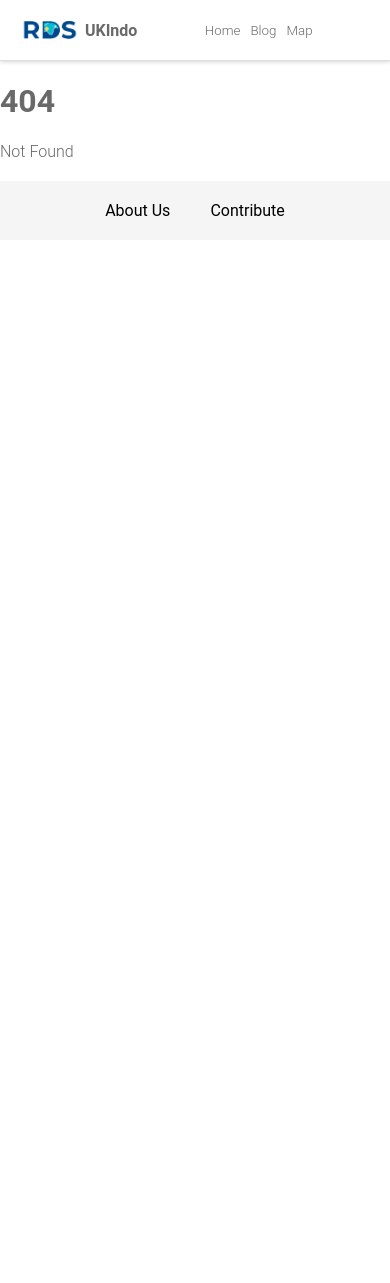
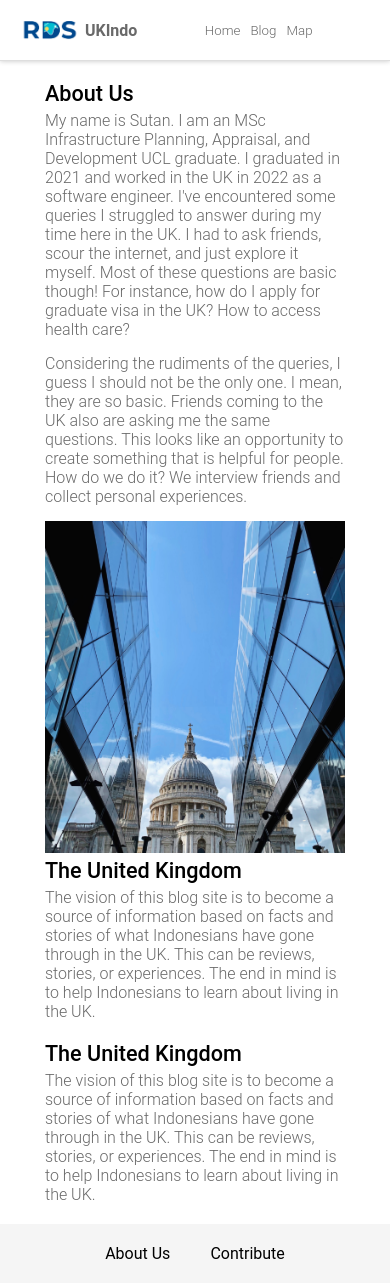
Before and after one commit to sutanmufti/uk-blog-static, a SvelteKit app: page /about in a window 390 px wide. Before the commit this address had no page. Before the commit the page ends 844 px from the top, so only its background shows below. Built offline with nearby package versions, Linux system fonts and the light colour scheme.

Commit message:
about page

```diff
--- /dev/null
+++ b/src/routes/about/+page.svelte
@@ -0,0 +1,14 @@
+<script lang="ts">
+    import Section from "./Section.svelte";
+    import SectionNoImage from "./SectionNoImage.svelte";
+
+
+    const p1 = "My name is Sutan. I am an MSc Infrastructure Planning, Appraisal, and Development UCL graduate. I graduated in 2021 and worked in the UK in 2022 as a software engineer. I've encountered some queries I struggled to answer during my time here in the UK. I had to ask friends, scour the internet, and just explore it myself. Most of these questions are basic though! For instance, how do I apply for graduate visa in the UK? How to access health care?"
+    const p2 = "Considering the rudiments of the queries, I guess I should not be the only one. I mean, they are so basic. Friends coming to the UK also are asking me the same questions. This looks like an opportunity to create something that is helpful for people. How do we do it? We interview friends and collect personal experiences."
+    const p3 = "So, what do we do? we collect experiences and stories in the UK that helps you survive for your daily needs. Stories are based on facts, reviews, and personal opinions."
+</script>
+<SectionNoImage title='About Us' content='{p1}'/>
+<SectionNoImage content='{p2}'/>
+<!-- <SectionNoImage content='{p3}'/> -->
+<Section title='The United Kingdom' content='The vision of this blog site is to become a source of information based on facts and stories of what Indonesians have gone through in the UK. This can be reviews, stories, or experiences. The end in mind is to help Indonesians to learn about living in the UK.'/>
+<SectionNoImage title='The United Kingdom' content='The vision of this blog site is to become a source of information based on facts and stories of what Indonesians have gone through in the UK. This can be reviews, stories, or experiences. The end in mind is to help Indonesians to learn about living in the UK.'/>
--- /dev/null
+++ b/src/routes/about/Section.svelte
@@ -0,0 +1,82 @@
+<script lang="ts">
+    import { base } from "$app/paths";
+    export let title: string = 'Some Title'
+    export let content: string = 'content ahdslkj siuhwe qiurh wqiuehr qoweiuhr wieuhr weiaulhr oiewauhqoriwuehnkjdmnjbcv iusdhaoisudhfa lsdkjflb '
+    export let image: string = `${base}/robert-keane-LkTchdpm9OI-unsplash.jpg`
+
+    let imagestyle = `
+        background-image: url("${image}")
+    `
+
+</script>
+
+<div class='main'>
+    <div class='content'>
+        <div class='image' style={imagestyle}>
+
+        </div>
+        <div class='text'>
+            {#if title}
+            <h1>
+                {title}
+            </h1>
+            {/if}
+            {content}
+        </div>
+    </div>
+</div>
+
+
+<style>
+    h1 {
+        font-size: 1.35em;
+        font-weight: 500;
+        color: black;
+        margin-top: 5px;
+        margin-bottom: 5px;
+    }
+    .main {
+        display: flex;
+        justify-content: center;
+    }
+    .content{
+        height: 500px;
+        width: 1200px;
+        /* border: 1px solid black; */
+        display: flex;
+        align-items: stretch;
+        margin-top: 15px;
+    }
+    .text {
+        width: 400px;
+        margin-left: 15px;
+        /* border: 1px solid red; */
+    }
+    .image{
+        /* border: 1px solid blue; */
+        width: auto;
+        flex-grow: 1;
+        background-size: cover;
+        background-position: center;
+    }
+
+
+
+
+    @media only screen and (max-width: 600px) {
+        .content {
+            display: flex;
+            flex-direction: column;
+            height: 500px;
+            width: 300px;
+        }
+        .image {
+            display: block;
+            height: 300px;
+        }
+        .text {
+            width: auto;
+            margin-left: 0;
+        }
+    }
+</style>
--- /dev/null
+++ b/src/routes/about/SectionNoImage.svelte
@@ -0,0 +1,80 @@
+<script lang="ts">
+    import { base } from "$app/paths";
+    export let title: string = ''
+    export let content: string = 'content ahdslkj siuhwe qiurh wqiuehr qoweiuhr wieuhr weiaulhr oiewauhqoriwuehnkjdmnjbcv iusdhaoisudhfa lsdkjflb '
+
+
+
+</script>
+
+<div class='main'>
+    <div class='content'>
+        <div class='text'>
+            {#if title}
+            <h1>
+                {title}
+            </h1>
+            {/if}
+            {content}
+        </div>
+        <div class='image' >
+
+        </div>
+    </div>
+</div>
+
+
+<style>
+    h1 {
+        font-size: 1.35em;
+        font-weight: 500;
+        color: black;
+        margin-top: 5px;
+        margin-bottom: 5px;
+    }
+    .main {
+        display: flex;
+        justify-content: center;
+    }
+    .content{
+        height: fit-content;
+        width: 1200px;
+        /* border: 1px solid black; */
+        display: flex;
+        align-items: stretch;
+        margin-top: 15px;
+    }
+    .text {
+        width: 700px;
+        /* margin-left: 15px; */
+        /* border: 1px solid red; */
+    }
+    .image{
+        /* border: 1px solid blue; */
+        height: 0;
+        width: auto;
+        flex-grow: 1;
+        background-size: cover;
+        background-position: center;
+    }
+
+
+
+
+    @media only screen and (max-width: 600px) {
+        .content {
+            display: flex;
+            flex-direction: row-reverse;
+            /* height: 500px; */
+            width: 300px;
+        }
+        .image {
+            display: block;
+            height: 0px;
+        }
+        .text {
+            width: auto;
+            margin-left: 0;
+        }
+    }
+</style>
```
